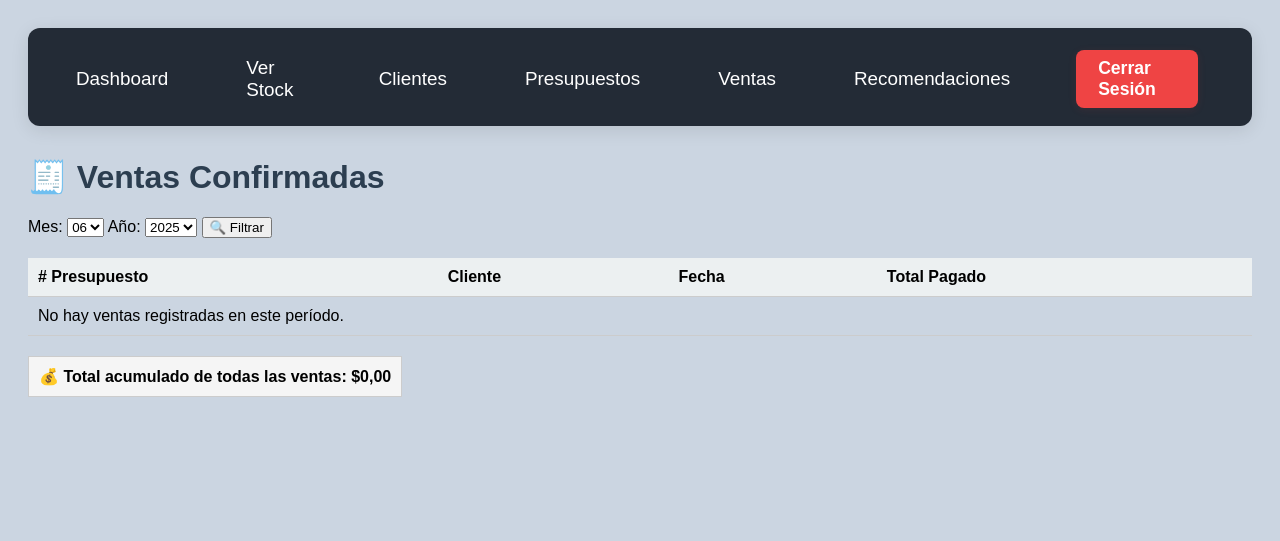
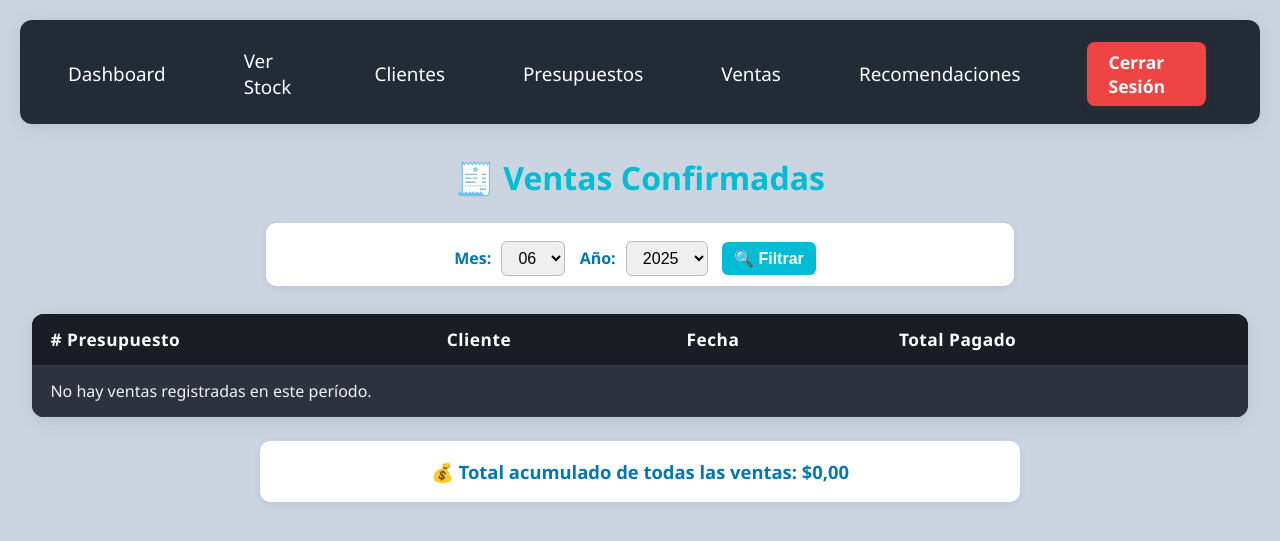
Before and after one commit to Kevinnyanez/APPYSTUDIOS, a PHP site: page /ventas.php in a window 1280 px wide. Shown: the top 541 px of the page. Run offline with PHP 8.4, Linux system fonts and the light colour scheme; the visitor is signed in with stand-in values (Sample User, id 1); data that the repository does not hold is empty.

Commit message:
estilo de ventas

```diff
--- a/ventas.php
+++ b/ventas.php
@@ -53,54 +53,118 @@ if ($row = $resTotal->fetch_assoc()) {
   <meta charset="UTF-8">
   <title>Ventas Confirmadas</title>
   <style>
-    body { font-family: sans-serif; padding: 20px;background-color:  #cbd5e1;}
-    h1 { color: #2c3e50; }
-    table { width: 100%; border-collapse: collapse; margin-top: 20px; }
-    th, td { padding: 10px; text-align: left; border-bottom: 1px solid #ccc; }
-    th { background-color: #ecf0f1; }
-    .total { font-weight: bold; color: green; }
-    .filtros { margin-top: 10px; margin-bottom: 20px; }
-    .total-acumulado { margin-top: 20px; font-weight: bold; background: #f5f5f5; padding: 10px; border: 1px solid #ccc; display: inline-block; }
-
-    nav {
-  background: #232b36;
+    body {
+      font-family: 'Segoe UI', Tahoma, Geneva, Verdana, sans-serif;
+      background-color: #cbd5e1;
+      color: #222;
+      margin: 0;
+      padding: 20px;
+    }
+    h1 {
+      color: #00bcd4;
+      margin-bottom: 24px;
+      text-align: center;
+      font-size: 2rem;
+    }
+    .filtros {
+      margin: 0 auto 28px auto;
+      max-width: 700px;
+      background: #fff;
+      border-radius: 10px;
+      box-shadow: 0 2px 8px rgba(0,0,0,0.08);
+      padding: 18px 24px 10px 24px;
+      display: flex;
+      flex-wrap: wrap;
+      gap: 18px;
+      align-items: center;
+      justify-content: center;
+    }
+    .filtros label {
+      font-weight: 600;
+      color: #0077b6;
+      margin-right: 6px;
+    }
+    .filtros select, .filtros button {
+      padding: 7px 12px;
+      border-radius: 6px;
+      border: 1px solid #bbb;
+      font-size: 1rem;
+      margin-right: 10px;
+    }
+    .filtros button {
+      background: #00bcd4;
+      color: #fff;
+      border: none;
+      font-weight: 600;
+      transition: background 0.2s;
+      cursor: pointer;
+    }
+    .filtros button:hover {
+      background: #0097a7;
+    }
+    table {
+      width: 98%;
+      margin: 0 auto 24px auto;
+      border-collapse: separate;
+      border-spacing: 0;
+      background-color: #23272f;
+      box-shadow: 0 4px 18px rgba(0,0,0,0.10);
       border-radius: 12px;
-  padding: 22px 36px 18px 36px;
-  margin-bottom: 32px;
-  display: flex;
-  align-items: center;
-  gap: 36px;
-  box-shadow: 0 4px 18px rgba(0,0,0,0.10);
+      overflow: hidden;
     }
-nav a {
-  color: #fff;
-  text-decoration: none;
-  font-size: 1.18rem;
-  font-weight: 500;
-  margin-right: 18px;
-  transition: color 0.18s, background 0.18s, box-shadow 0.18s;
-  padding: 6px 12px;
-  border-radius: 6px;
+    th, td {
+      padding: 14px 18px;
+      text-align: left;
+      font-size: 1rem;
     }
-nav a:hover {
-  background: #0077b6;
-  color: #fff;
-  box-shadow: 0 2px 8px rgba(0,119,182,0.10);
-}
-nav .logout {
-  margin-left: auto;
-  background: #ef4444;
+    th {
+      background-color: #1a1d23;
       color: #fff;
       font-weight: 700;
-  border-radius: 8px;
-  padding: 8px 22px;
-  font-size: 1.1rem;
-  box-shadow: 0 2px 8px rgba(239,68,68,0.10);
-  transition: background 0.18s, color 0.18s;
+      font-size: 1.08rem;
+      letter-spacing: 0.5px;
     }
-nav .logout:hover {
-  background: #b91c1c;
+    tr {
+      transition: background 0.18s;
+    }
+    tr:nth-child(even) {
+      background-color: #23272f;
+    }
+    tr:nth-child(odd) {
+      background-color: #2d323c;
+    }
+    tr:hover {
+      background-color: #0077b6 !important;
       color: #fff;
+    }
+    td, th {
+      border-bottom: 1px solid #353a45;
+    }
+    td {
+      color: #f1f1f1;
+      font-size: 1rem;
+    }
+    .total {
+      font-weight: bold;
+      color: #22c55e;
+    }
+    .total-acumulado {
+      margin: 0 auto 0 auto;
+      font-weight: bold;
+      background: #fff;
+      padding: 18px 30px;
+      border-radius: 10px;
+      box-shadow: 0 2px 8px rgba(0,0,0,0.08);
+      display: block;
+      max-width: 700px;
+      color: #0077b6;
+      font-size: 1.15rem;
+      text-align: center;
+    }
+    @media (max-width: 900px) {
+      table, .filtros, .total-acumulado { width: 99%; padding: 10px; }
+      th, td { padding: 8px 6px; font-size: 0.98rem; }
+      h1 { font-size: 1.3rem; }
     }
   </style>
 </head>
```
Lines whose indentation alone changed are shown as unchanged.
